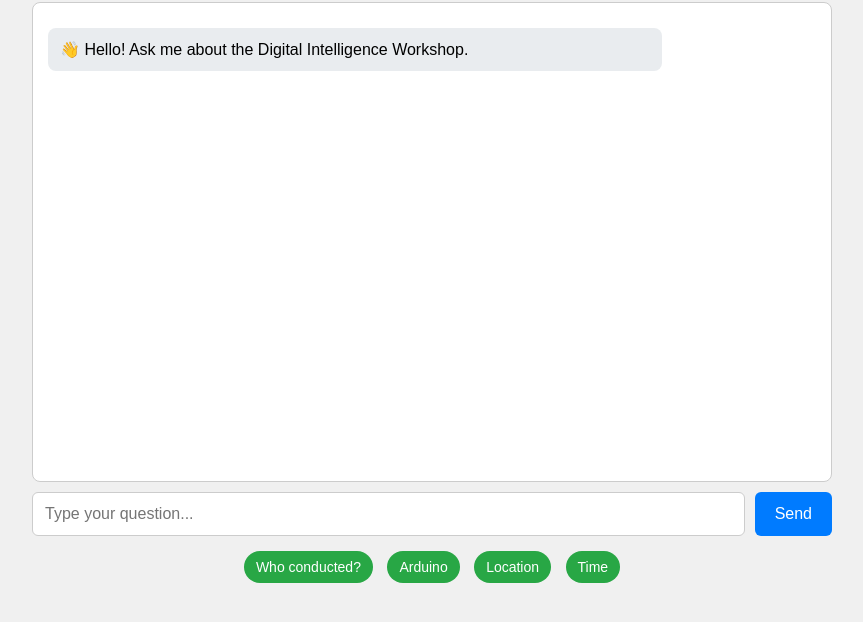
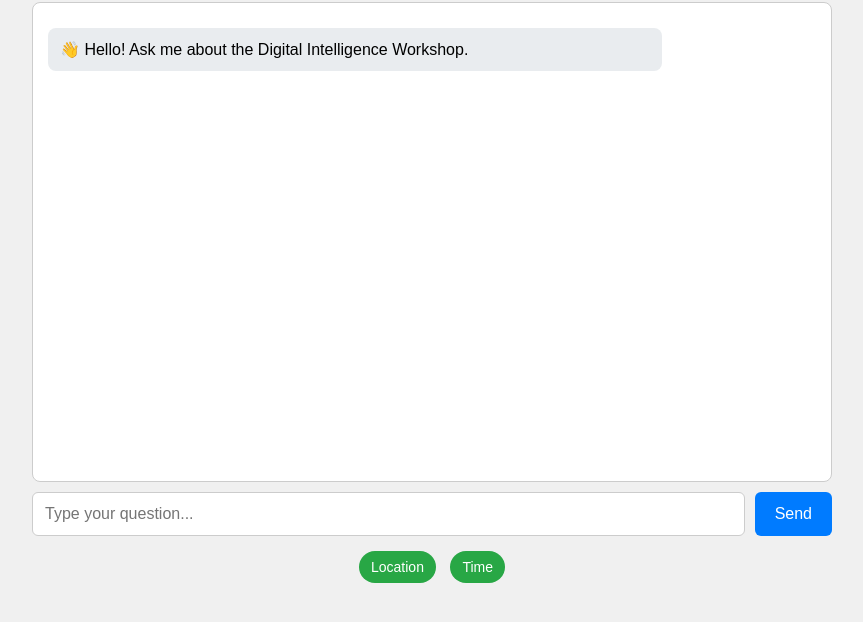
Before and after one commit to Indukumar-Warrier/Digital-Intelligence, a plain HTML site: page index.html in a window 1280 px wide. Shown: the part 56-678 px from the top of the page, without its empty margins (208-1071 px from the left). Drawn offline with Linux system fonts and the light colour scheme.

Commit message:
Remove suggestion buttons for workshop questions
Removed specific suggestion buttons for workshop queries.

```diff
--- a/index.html
+++ b/index.html
@@ -46,8 +46,6 @@
         </div>
 
         <div class="suggestions">
-            <button onclick="ask('who conducted the workshop')">Who conducted?</button>
-            <button onclick="ask('what is arduino')">Arduino</button>
             <button onclick="ask('where')">Location</button>
             <button onclick="ask('when')">Time</button>
         </div>
```
